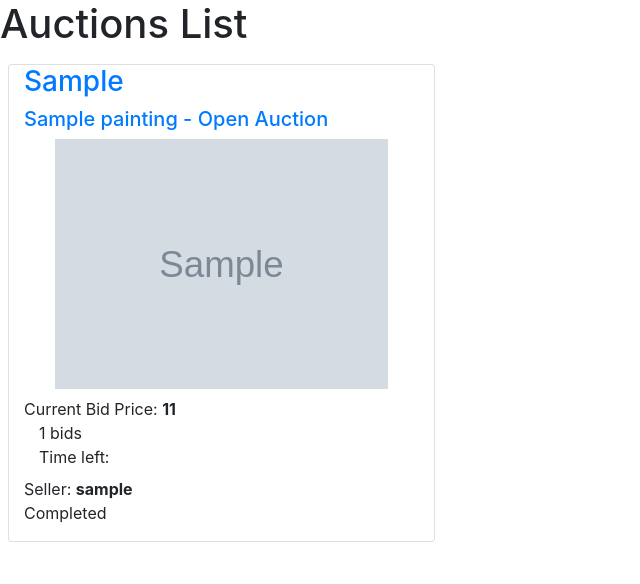
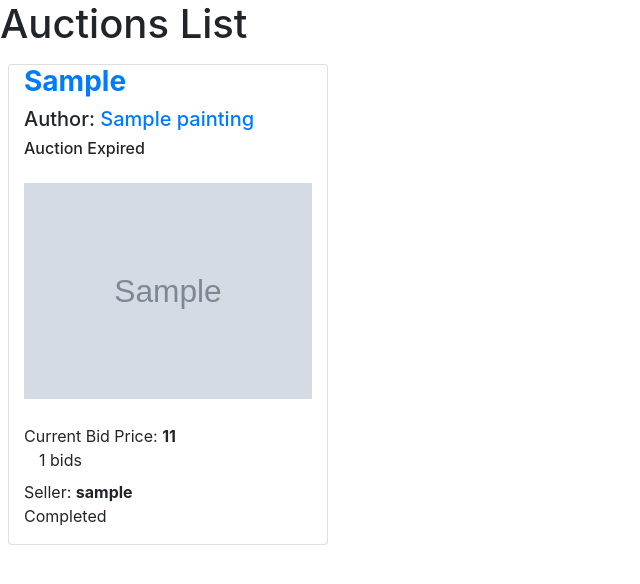
Before and after one commit to ai-ionascu/artGallery, a Django app: page /auctions/ in a window 1280 px wide. Shown: the part 144-728 px from the top of the page, without its empty margins (0-640 px from the left). Run offline with Django 3.2, Linux system fonts and the light colour scheme; tables that the repository leaves empty hold one stand-in row (values such as "Sample post"); grey boxes marked "Sample" are stand-in pictures; some libraries are stand-ins or nearby versions.

Commit message:
updated auctions list layout

```diff
--- a/auction/forms.py
+++ b/auction/forms.py
@@ -51,7 +51,7 @@ class AuctionForm(forms.ModelForm):
 
     class Meta:
         model = Auction
-        fields = ('painting', 'start_price', 'increment', 'duration')
+        fields = ('painting', 'start_price', 'increment', 'duration', 'min_price', 'buy_price')
 
     def __init__(self, *args, **kwargs):
 
@@ -75,8 +75,7 @@ class BidForm(forms.ModelForm):
     def clean(self):
 
         new_bid = self.cleaned_data.get('bid')
-        bid_minimum = self.auction.current_price + self.auction.increment
-        print(bid_minimum)
+        bid_minimum = self.auction.get_bids[0].bid + self.auction.increment if self.auction.get_bids else self.auction.current_price
         if new_bid:
             if new_bid < bid_minimum:
                 raise ValidationError('You cannot bid less than %d' % bid_minimum)
--- a/auction/models.py
+++ b/auction/models.py
@@ -9,10 +9,16 @@ from apscheduler.schedulers.background import BackgroundScheduler
 # Create your models here.
 
 class Auction(models.Model):
-    seller = models.ForeignKey(User, related_name='Seller')
-    painting = models.ForeignKey(Painting)
+    seller = models.ForeignKey(User, related_name='seller')
+    painting = models.ForeignKey(Painting, related_name='painting')
     start_price = models.IntegerField()
     increment = models.IntegerField()
+    min_price = models.IntegerField(blank=True, null=True)
+    buy_price = models.IntegerField(blank=True, null=True)
+    winner_price = models.IntegerField(blank=True, null=True)
+    winner = models.ForeignKey(User, related_name='Winner', blank=True, null=True)
+    start_date = models.DateTimeField()
+    duration = models.DurationField()
 
     @property
     def current_price(self):
@@ -38,6 +44,10 @@ class Auction(models.Model):
         return price
 
     @property
+    def get_bids(self):
+        return self.bid_set.order_by('-bid')
+
+    @property
     def time_left(self):
 
         start_date = self.start_date
@@ -51,11 +61,6 @@ class Auction(models.Model):
             seconds = ((total_seconds % 86400) % 3600) % 60
 
             return '{} days, {} hours, {} minutes, {} seconds'.format(days, hours, minutes, seconds)
-
-    winner_price = models.IntegerField(blank=True, null=True)
-    winner = models.ForeignKey(User, related_name='Winner', blank=True, null=True)
-    start_date = models.DateTimeField()
-    duration = models.DurationField()
 
     @property
     def is_active(self):
--- a/auction/scheduler.py
+++ b/auction/scheduler.py
@@ -1,8 +1,12 @@
+from urllib import request
+from cart.views import add_to_cart
+
 def declare_winner(auction):
     if auction.bid_set.all():
         auction.winner = auction.bid_set.order_by('-bid')[0].bidder
         auction.winner_price = auction.bid_set.order_by('-bid')[0].bid
         auction.save(update_fields=['winner', 'winner_price'])
+        add_to_cart(request, auction.painting.id)
         print('I have declared the winner.')
     else:
         print('There are no bids.')
--- a/auction/templates/auction_detail.html
+++ b/auction/templates/auction_detail.html
@@ -44,7 +44,7 @@
             </div>
             <p>-Or-</p>
             <div class="d-flex justify-content-start">Price: {{ auction.painting.price }}
-                <span><a type='button' class='btn btn-primary' href="#">Buy now</a></span>
+                <span><a type='button' class='btn btn-primary' href="{% url 'checkout' %}">Buy now</a></span>
             </div>
             <br>
         {% elif auction.winner_price %}
--- a/auction/templates/auction_item.html
+++ b/auction/templates/auction_item.html
@@ -1,7 +1,18 @@
-<br>
-    <div class="col-10 offset-1 offset-sm-0 col-sm-6 col-md-4 card m-2">
-        <h3><a href="{% url 'artist_detail' id=auction.painting.artist.id %}">{{ auction.painting.artist }}</a></h3>
-        <h5><a href="{% url 'auction_detail' id=auction.id %}">{{ auction.painting.name }} - Open Auction</a></h5>
+<div class="col-10 offset-1 offset-sm-0 col-sm-6 col-md-3 card m-2">
+    <h3><a href="{% url 'artist_detail' id=auction.painting.artist.id %}"><strong>{{ auction.painting.artist }}</strong>
+        </a>
+    </h3>
+    <h5><span>Author:
+        </span>
+        <a href="{% url 'auction_detail' id=auction.id %}">
+            {{ auction.painting.name }}
+        </a>
+    </h5>
+    {% if auction.is_active %}
+        <h6>Open Auction</h6>
+    {% else %}
+        <h6>Auction Expired</h6>
+    {% endif %}
     {% if auction.painting.image %}
     <a href="{% url 'auction_detail' id=auction.id %}">
         <div style="background: url({{ auction.painting.image.url }}) center/contain no-repeat; height:250px;"></div>
@@ -12,7 +23,9 @@
                 <span>Current Bid Price: <strong>{{ auction.current_price }}</strong></span>
             </div>
             <div>{{ auction.bid_set.count }} bids</div>
-                <div>Time left: </div>
+            {% if auction.is_active %}
+            <div>Time left: {{ auction.time_left }} </div>
+            {% endif %}
         </div>
         <div class="d-flex"><span>Seller: <strong>{{auction.seller}}</strong></span></div>
     {% if auction.is_active %}
@@ -21,4 +34,3 @@
         <p>Completed</p>
     {% endif %}
 </div>
-<br>
--- a/auction/templates/auctions_list.html
+++ b/auction/templates/auctions_list.html
@@ -13,35 +13,35 @@
 
 {% block page_content %}
 {% if identifier %}
-    {% for oa in own_auctions %}
     <div class="container-fluid">
         <div class="row">
+            {% for oa in own_auctions %}
             {% include 'auction_item.html' with auction=oa %}
-            </div>
-        </div>
             {% empty %}
                 <p>You don't have any auction yet.</p>
             {% endfor %}
+        </div>
+    </div>
 {% elif 'live' in request.path %}
-    {% for la in live_auctions %}
     <div class="container-fluid">
         <div class="row">
+            {% for la in live_auctions %}
             {% include 'auction_item.html' with auction=la %}
-        </div>
-    </div>
             {% empty %}
                 <p>There are no live auctions.</p>
             {% endfor %}
+        </div>
+    </div>
 {% else %}
-    {% for a in auctions %}
     <div class="container-fluid">
         <div class="row">
+            {% for a in auctions %}
             {% include 'auction_item.html' with auction=a %}
-            </div>
-        </div>
             {% empty %}
                 <p>There are no recorded auctions.</p>
             {% endfor %}
+        </div>
+    </div>
 {% endif %}
 
 {% endblock %}
--- a/auction/templates/place_bid.html
+++ b/auction/templates/place_bid.html
@@ -4,10 +4,10 @@
         <div>
         {% csrf_token %}
         {% for field in bid_form.visible_fields %}
+            {{ field }}
+        {% endfor %}
         {% for err in bid_form.non_field_errors %}
-            {{ field }}
             {{ err }}
-            {% endfor %}
         {% endfor %}
         <span><button type="submit" class='btn btn-primary'><i class="fas fa-gavel"></i> Place Bid </button></span>
     </div>
--- a/auction/views.py
+++ b/auction/views.py
@@ -47,7 +47,7 @@ def detail_auction_view(request, id=None):
     if request.POST:
         bid_form = BidForm(request.POST, auction=auction)
         if bid_form.is_valid():
-            bid = bid_form.save()
+            bid = bid_form.save(commit=False)
             bid.bidder = request.user
             bid.auction = auction
             bid.save()
```
Also changed, not shown: auction/migrations/0013_auto_20200413_1433.py (added), generic_models/migrations/0005_auto_20200413_1433.py (added). Lines whose indentation alone changed are shown as unchanged.
